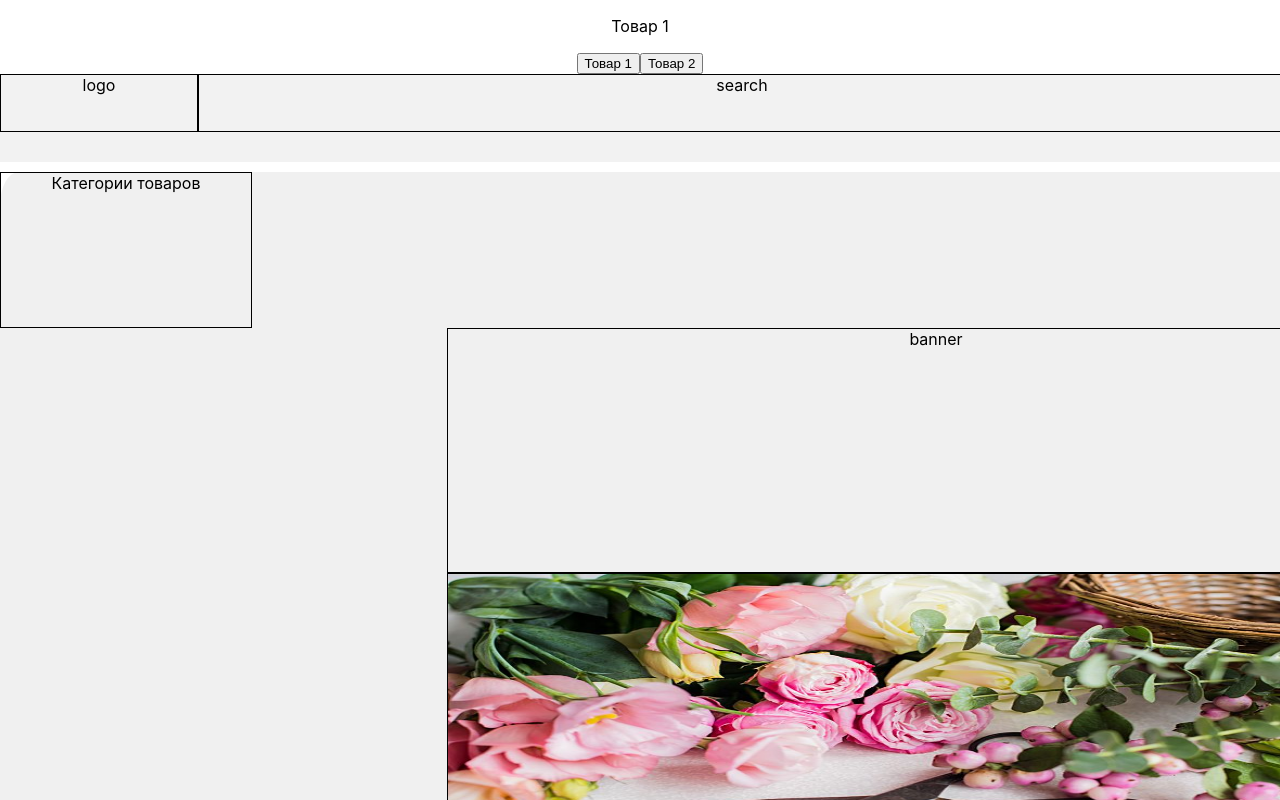
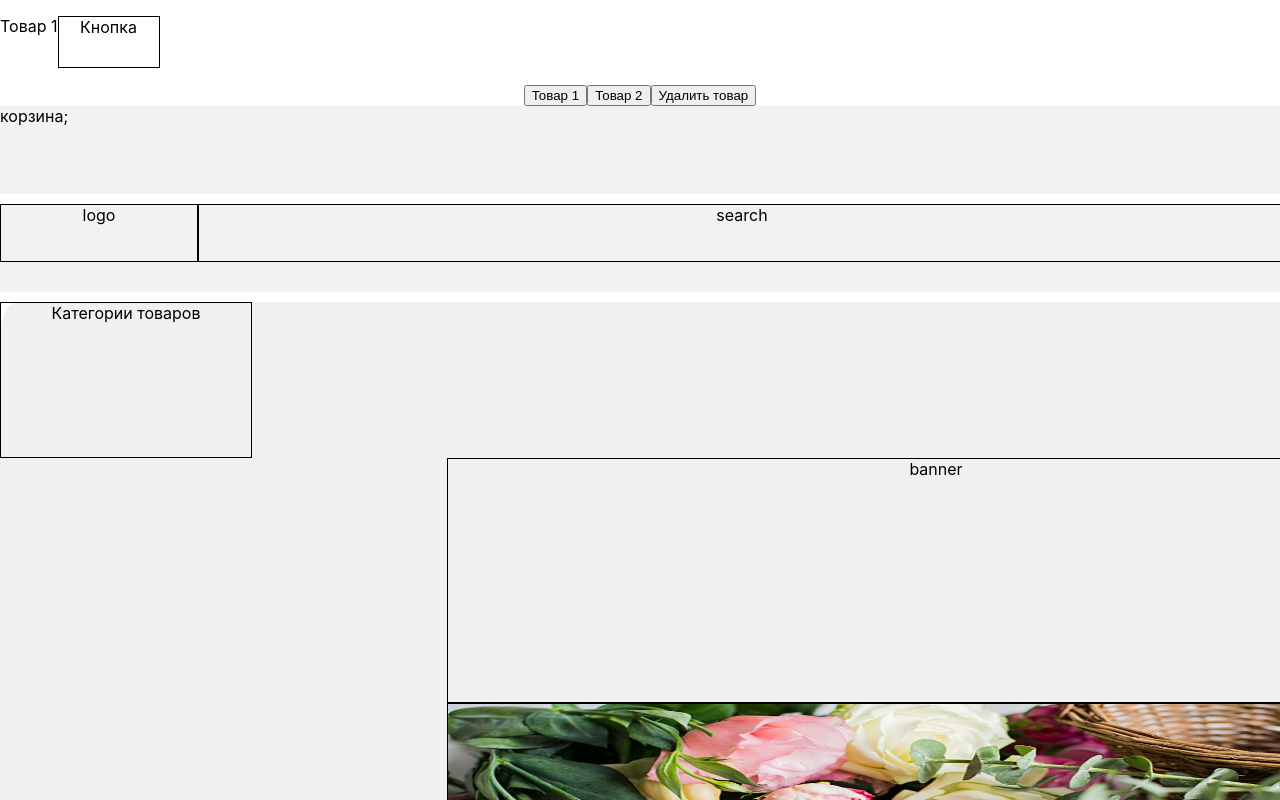
Before and after one commit to ilya-iliks/little-flower-store, a React (Create React App) app: page /buttonBoxes in a window 1280 px wide. Both pictures are taken after a click on the button "Товар 1". Shown: the top 800 px of the page. Built offline with nearby package versions, Linux system fonts and the light colour scheme.

Commit message:
Testing the shopping cart

```diff
--- a/src/App.js
+++ b/src/App.js
@@ -6,6 +6,7 @@ import { Link } from "react-router-dom";
 import banner from "../src/assets/Test/banner.jpg";
 import Footer from "./components/Footer/Footer";
 import Test from "./components/Test/Test";
+import Test_basket from "./components/Test_basket/Test_basket";
 
 function App(props) {
   return (
@@ -13,6 +14,7 @@ function App(props) {
       <div className="App">
         {/* тест */}
         <Test />
+        <Test_basket />
         {/* тест */}
         <div className="header">
           <div className="logo">logo</div>
--- a/src/components/Test/Test.jsx
+++ b/src/components/Test/Test.jsx
@@ -1,6 +1,6 @@
 // import React from "react";
 import { useState } from "react";
-// import styles from "./Test.module.css";
+import styles from "./Test.module.css";
 
 const Test = () => {
   const [array, setArray] = useState([]);
@@ -16,14 +16,43 @@ const Test = () => {
     const newArray = [...array, text];
     setArray(newArray);
   };
+
+  // let colors = ["red", "blue", "green", "yellow"];
+
+  // let index = colors.indexOf("green");
+
+  // if (index !== -1) {
+  //   colors.splice(index, 1);
+  // }
+  let testButton3 = (index) => {
+    // let indexTest = colors.indexOf("id: ", index);
+    // console.log("id: ", index);
+    // if (index !== -1) {
+    //   colors.splice(index, 1);
+    // }
+    console.log(array)
+    console.log("id: ", index);
+    const newArray = [...array, text];
+    setArray(newArray);
+  };
+
   return (
     <div>
-        {array.map((item, index) => (
-        <p key={index}>{item}</p>
+      {array.map((item, index) => (
+        <p
+          className={styles.test_item_basket}
+          key={index}
+          // onClick={() => console.log("id: ", index)} определяет индекс товара и работает
+          onClick={testButton3}
+        >
+          {item}
+          <div className={styles.test_button}>Кнопка</div>
+        </p>
       ))}
 
       <button onClick={testButton1}>Товар 1</button>
       <button onClick={testButton2}>Товар 2</button>
+      <button onClick={testButton3}>Удалить товар</button>
     </div>
   );
 };
--- /dev/null
+++ b/src/components/Test/Test.module.css
@@ -0,0 +1,9 @@
+.test_item_basket {
+  display: flex;
+}
+
+.test_button {
+  width: 100px;
+  height: 50px;
+  border: 1px solid black;
+}
--- /dev/null
+++ b/src/components/Test_basket/Test_basket.css
@@ -0,0 +1,15 @@
+.header {
+  position: relative;
+}
+
+.shop-cart {
+  position: absolute; /*абсолютное позиционирование  относительно всего компонета*/
+  top: 30px;
+  right: 0;
+  width: 450px;
+  min-height: 100px;
+  background-color: blueviolet;
+  -webkit-box-shadow: 5px 5px 15px 5px #000000;  /* скопировал с генератора теней */
+  box-shadow: 5px 5px 15px 5px #000000;/* скопировал с генератора теней */
+  z-index: 1000; /* для отображения блока по верх всего*/
+}
--- /dev/null
+++ b/src/components/Test_basket/Test_basket.jsx
@@ -0,0 +1,25 @@
+import React, { useState } from "react";
+// import styles from "./Test_basket.module.css";
+import "./Test_basket.css";
+
+const Test_basket = () => {
+  let [cartOpen, setCartOpen] = useState(false); // изначально корзина у нас не открыта (false)
+  return (
+    <div className="header">
+      <div onClick={() => {setCartOpen(cartOpen = !cartOpen)}} className={`shop-cart-button ${cartOpen && 'active'}`}>корзина</div>
+      {/* cartOpen = !cartOpen это значит что по нажатию будет противоположное значение false-true */}
+      {/* shop-cart-button наш стандартный класс */}
+      {/*${} используется для написания стандартного js выражения */}
+      {/* ${cartOpen } это обращение к картопен */}
+      {/* если cartOpen будет со значением true то  && эти два амперсанта проверяют наше выражение и если оно верное то в таком случае мы будем добавлять класс active */}
+
+      {cartOpen && (
+        <div className="shop-cart"></div>
+      )};
+      {/* написанное выше значит что если картопен тру то мы выводи блок */}
+    </div>
+  );
+};
+
+export default Test_basket;
+// Важно ! од не работает если используем модули css так что надо разобраться как с ними работать
```
Also changed, not shown: src/components/Test/Teat.module.css (deleted).
